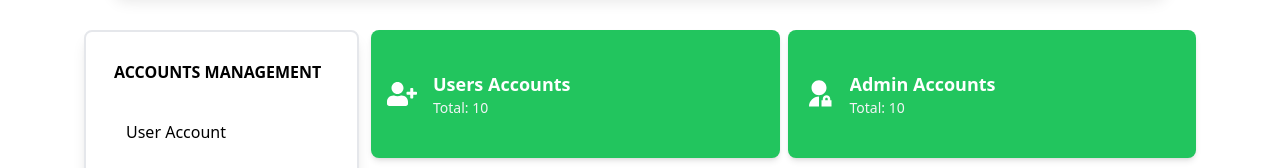
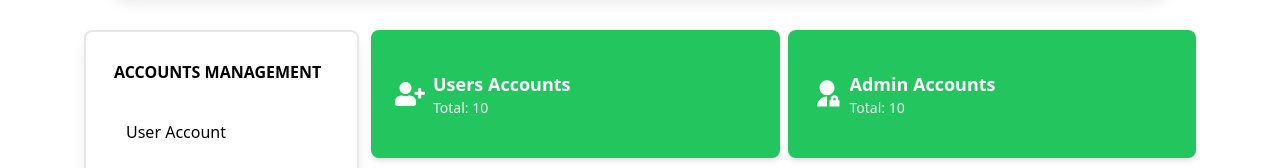
Before and after one commit to Bintooot/request_management_system, a React (Vite) app: page /accounts in a window 1280 px wide. Shown: the part 278-446 px from the top of the page. Built offline with nearby package versions, Linux system fonts and the light colour scheme.

Commit message:
Modified

```diff
--- a/src/components/Card/CardMenu.jsx
+++ b/src/components/Card/CardMenu.jsx
@@ -3,7 +3,7 @@ import React from "react";
 const CardMenu = ({ title, number, icon }) => {
   return (
     <div className="flex items-center justify-between bg-green-500 h-32 p-4 rounded-lg shadow-md hover:shadow-lg transition-shadow duration-200">
-      <div className="flex items-center space-x-4">
+      <div className="flex items-center gap-2 px-2">
         <div className="text-3xl text-white">{icon}</div>
         <div>
           <h3 className="text-lg font-semibold truncate text-white text-wrap">
```
